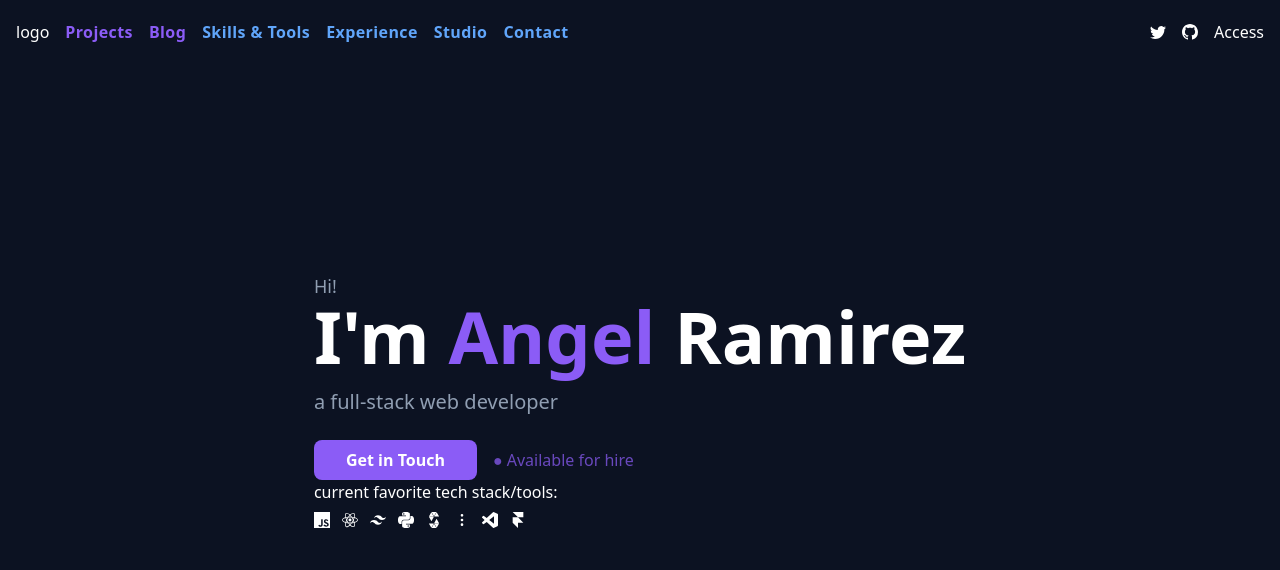
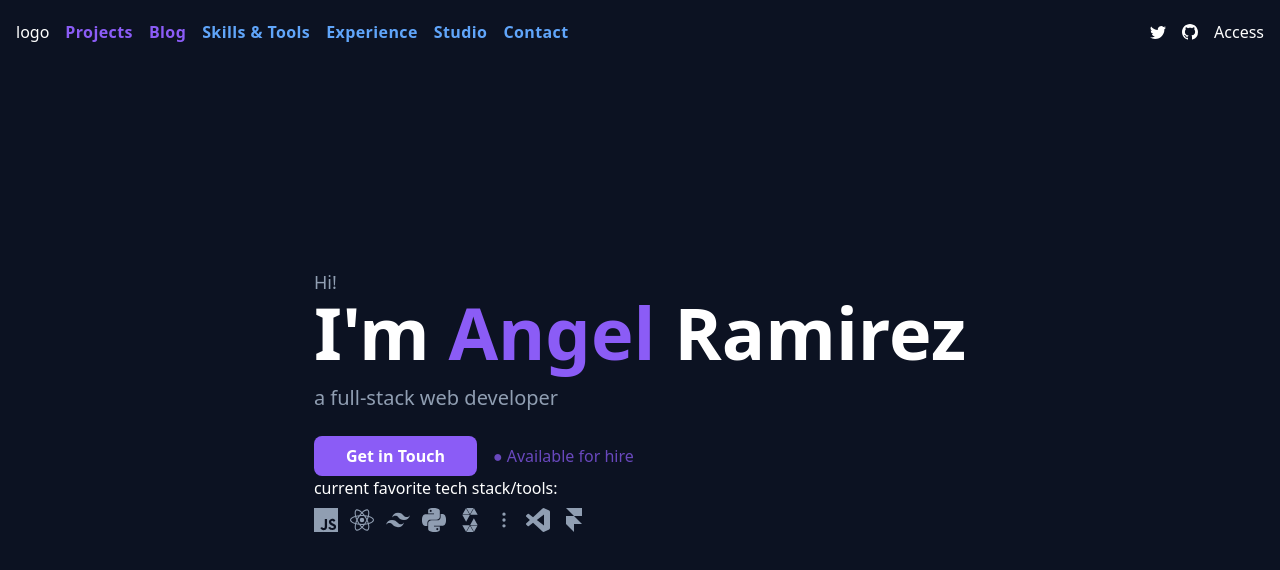
Before and after one commit to ImJars/Development-full-coding, a React (Vite) app: page / in a window 1280 px wide. Shown: the top 570 px of the page. Built offline with nearby package versions, Linux system fonts and the light colour scheme.

Commit message:
Update icons

```diff
--- a/src/components/icon-home.jsx
+++ b/src/components/icon-home.jsx
@@ -3,7 +3,7 @@ import React from 'react'
 function IconHome({ classNames, icon }) {
     return (
         <li
-            className={`${ classNames } 'text-2xl text-text-general'`}
+            className={`${ classNames } text-2xl text-text-general transition duration-300 ease-in-out transform hover:scale-125 cursor-pointer`}
         >
             { icon }
         </li>
--- a/src/home.jsx
+++ b/src/home.jsx
@@ -53,27 +53,36 @@ function Home() {
                             className="flex items-center mt-2 space-x-3"
                         >
                             <IconHome
+                                classNames={'hover:text-js-icon'}
                                 icon={ <SiJavascript /> }
                             />
                             <IconHome
+                                classNames={'hover:text-react-icon'}
                                 icon={ <SiReact /> }
                             />
                             <IconHome
+                                classNames={'hover:text-tailwind-icon'}
                                 icon={ <SiTailwindcss /> }
                             />
                             <IconHome
+                                classNames={'hover:text-python-icon'}
                                 icon={ <SiPython /> }
                             />
                             <IconHome
+                                classNames={'hover:text-solidity-icon'}
                                 icon={ <SiSolidity /> }
                             />
+                            <li
+                                className="text-xl text-text-general"
+                            >
+                                <HiOutlineDotsVertical />
+                            </li>
                             <IconHome
-                                icon={ <HiOutlineDotsVertical /> }
-                            />
-                            <IconHome
+                                classNames={'hover:text-vs-code-icon'}
                                 icon={ <SiVisualstudiocode /> }
                             />
                             <IconHome
+                                classNames={'hover:text-framer-icon'}
                                 icon={ <SiFramer /> }
                             />
                         </ul>
```
